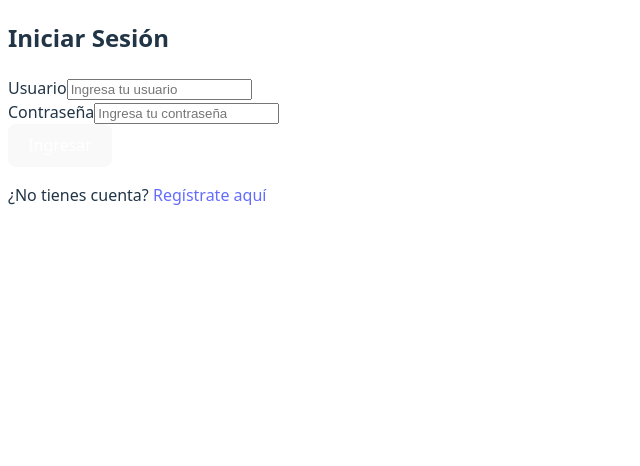
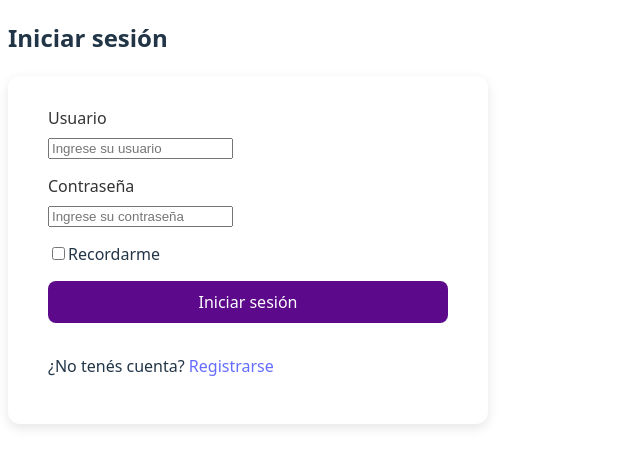
Before and after one commit to vmstani/Proyecto-React, a React (Vite) app: page /login in a window 1280 px wide. Shown: the top 466 px of the page, without its empty margins (0-640 px from the left). Built offline with nearby package versions, Linux system fonts and the light colour scheme.

Commit message:
nueva version

```diff
--- a/src/components/estaticos/Header.jsx
+++ b/src/components/estaticos/Header.jsx
@@ -46,7 +46,7 @@ const Header = ({ cartItems, borrarProducto }) => {
           </li>
             <li>
             <Link to="/Login" className="qtyButton" onClick={() => setMenuOpen(false)}>
-              Login
+              Iniciar Sesión
             </Link>
           </li>
           <li className="cartnav">
--- a/src/pages/Login.jsx
+++ b/src/pages/Login.jsx
@@ -1,71 +1,37 @@
-// src/pages/Login.jsx
-import { useState } from 'react';
-import { useNavigate } from 'react-router-dom';
+import Button from 'react-bootstrap/Button';
+import Form from 'react-bootstrap/Form';
+import './styleLogin.css';
 
-const Login = () => {
-  const [username, setUsername] = useState('');
-  const [password, setPassword] = useState('');
-  const [error, setError] = useState('');
- // const { login } = useAuth();
-  const navigate = useNavigate();
+function Login() {
+  return (
+    <div className="login-wrapper">
+      <h2 className="login-title">Iniciar sesión</h2>
 
-  const handleSubmit = (e) => {
-    e.preventDefault();
+      <Form className="custom-form">
+        <Form.Group className="mb-3" controlId="formBasicEmail">
+          <Form.Label className="form-label">Usuario</Form.Label>
+          <Form.Control type="email" placeholder="Ingrese su usuario" />
+        </Form.Group>
 
-    // Simulación de autenticación (en producción usarías una API real)
-    if (username === 'admin' && password === 'admin123') {
-      login({ username, role: 'admin' });
-      navigate('/admin');
-    } else if (username === 'user' && password === 'user123') {
-      login({ username, role: 'user' });
-      navigate('/');
-    } else {
-      setError('Credenciales incorrectas');
-    }
-  };
+        <Form.Group className="mb-3" controlId="formBasicPassword">
+          <Form.Label className="form-label">Contraseña</Form.Label>
+          <Form.Control type="password" placeholder="Ingrese su contraseña" />
+        </Form.Group>
 
-  return (
-    <div className="login-container">
-      <div className="login-card">
-        <h2 className="login-title">Iniciar Sesión</h2>
-        {error && <div className="login-error">{error}</div>}
+        <Form.Group className="mb-3" controlId="formBasicCheckbox">
+          <Form.Check type="checkbox" label="Recordarme" />
+        </Form.Group>
 
-        <form onSubmit={handleSubmit} className="login-form">
-          <div className="form-group">
-            <label htmlFor="username" className="form-label">Usuario</label>
-            <input
-              id="username"
-              type="text"
-              value={username}
-              onChange={(e) => setUsername(e.target.value)}
-              className="form-input"
-              placeholder="Ingresa tu usuario"
-            />
-          </div>
+        <Button variant="primary" type="submit" className="custom-button">
+          Iniciar sesión
+        </Button>
 
-          <div className="form-group">
-            <label htmlFor="password" className="form-label">Contraseña</label>
-            <input
-              id="password"
-              type="password"
-              value={password}
-              onChange={(e) => setPassword(e.target.value)}
-              className="form-input"
-              placeholder="Ingresa tu contraseña"
-            />
-          </div>
-
-          <button type="submit" className="login-button">
-            Ingresar
-          </button>
-        </form>
-
-        <div className="login-footer">
-          <p>¿No tienes cuenta? <a href="/registro" className="register-link">Regístrate aquí</a></p>
-        </div>
-      </div>
+        <p className="register-link">
+          ¿No tenés cuenta? <a href="/register">Registrarse</a>
+        </p>
+      </Form>
     </div>
   );
-};
+}
 
 export default Login;
--- /dev/null
+++ b/src/pages/styleLogin.css
@@ -0,0 +1,38 @@
+
+/* Estilo del formulario */
+.custom-form {
+  background-color: #ffffff;
+  border-radius: 12px;
+  box-shadow: 0 4px 12px rgba(0, 0, 0, 0.1);
+  padding: 30px 40px;
+  width: 100%;
+  max-width: 400px;
+  display: flex;
+  flex-direction: column;
+  gap: 15px;
+  border: none;
+  justify-content: center;
+}
+
+/* Etiquetas */
+.form-label {
+  font-weight: 500;
+  margin-bottom: 5px;
+  display: block;
+  color: #333;
+}
+
+/* Botón */
+.custom-button {
+  width: 100%;
+  padding: 10px;
+  font-weight: 500;
+  font-size: 16px;
+  background-color: #5c0a8b;
+  border: none;
+  transition: background-color 0.3s ease;
+}
+
+.custom-button:hover {
+  background-color: #ab25e0;
+}
```
Also changed, not shown: src/pages/styleLogin.jsx (deleted, +0 -254 lines).
